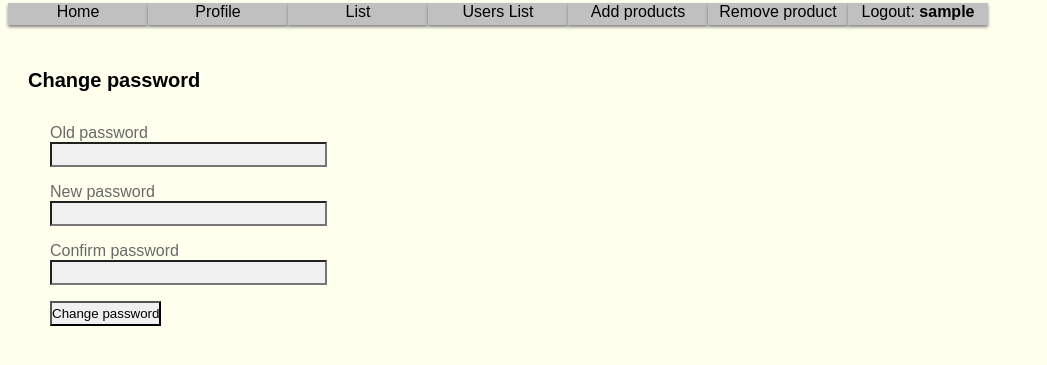
After one commit to OrJaku/shop-application, a Flask app: page /change_password in a window 1280 px wide. The commit adds this page. Shown: the top 365 px of the page, without its empty margins (0-1047 px from the left). Run offline with Flask 2, Linux system fonts and the light colour scheme; the visitor is signed in with stand-in values (Sample User, id 1); data comes from the database, SQL or seed files in the repository.

Commit message:
Added endpoint '/profile' with 'Change password' function

```diff
--- a/app/forms.py
+++ b/app/forms.py
@@ -27,3 +27,10 @@ class LoginForm(FlaskForm):
     username = StringField('Username', validators=[DataRequired()])
     password = PasswordField('Password', validators=[DataRequired()])
     submit = SubmitField('Sing In')
+
+
+class ChangePasswordForm(FlaskForm):
+    old_password = PasswordField('Old password', validators=[DataRequired()])
+    new_password = PasswordField('New password', validators=[DataRequired()])
+    conf_password = PasswordField('Confirm password', validators=[DataRequired()])
+    submit = SubmitField('Change password')
--- a/app/models.py
+++ b/app/models.py
@@ -38,10 +38,6 @@ class User(UserMixin, db.Model):
     def check_password(self, password):
         return check_password_hash(self.password_hash, password)
 
-    # def has_role(self, current_user):
-    #     profile_role_id = UserRoles.query.filter_by(user_id=current_user.id).first().role_id
-    #     return profile_role_id
-
     def __repr__(self):
         return f'{self.username}'
 
--- a/app/shop/views.py
+++ b/app/shop/views.py
@@ -1,7 +1,7 @@
 from .. import db
 from flask import render_template, request, url_for, redirect, flash, Blueprint
 from flask_login import login_user, logout_user, login_required, current_user
-from app.forms import LoginForm, RegisterForm
+from app.forms import LoginForm, RegisterForm, ChangePasswordForm
 from ..models import Product, User, Role, UserRoles
 from colorama import Fore, Style  # test
 
@@ -76,12 +76,12 @@ def users(username=None):
     if current_role() == role_req('guest') or role_req('admin'):
         users_list = db.session.query(User).all()
         if username is not None:
-            profile = User.query.filter_by(username=username).first_or_404()
-            role_temp_id = UserRoles.query.filter_by(user_id=profile.id).first().role_id
+            user = User.query.filter_by(username=username).first_or_404()
+            role_temp_id = UserRoles.query.filter_by(user_id=user.id).first().role_id
             role_name = Role.query.filter_by(id=role_temp_id).first().name
             print("ROLES", role_name)
-            print('Profile', profile)
-            return render_template("user.html", username=username, profile=profile, role=role_name)
+            print('Profile', user)
+            return render_template("user.html", username=username, user=user, role=role_name)
         return render_template("users.html", users_list=users_list, current_role=current_role(),
                                role_req=role_req('admin'))
     else:
@@ -102,6 +102,45 @@ def role(username):
     return redirect(url_for('shop.users'))
 
 
+@shop.route('/profile',  methods=['GET', 'POST'])
+@shop.route('/profile/<username>')
+@login_required
+def profile(username):
+    user = User.query.filter_by(username=current_user.username).first_or_404()
+    print("PASS_HASH:", current_user.password_hash)
+    return render_template('profile.html', profile=user)
+
+
+@shop.route('/change_password',  methods=['GET', 'POST'])
+@login_required
+def change_password():
+    form = ChangePasswordForm()
+    return render_template('changepass.html', form=form)
+
+###########################################################################################
+@shop.route('/changing',  methods=['GET', 'POST'])
+@login_required
+def changing():
+    form = ChangePasswordForm()
+    old_password = form.old_password.data
+    new_password = form.new_password.data
+    confirm_password = form.conf_password.data
+    user = User.query.filter_by(username=current_user.username).first()
+    check_password = user.check_password(old_password)
+    print(' New pass:', new_password, '\n', 'Confirmed pass:', confirm_password, '\n', 'Compered:', check_password)
+    if check_password is True:
+        if new_password != confirm_password:
+            flash('New password and confirm password need to be the same', 'error')
+        else:
+            user.password = new_password
+            db.session.add(user)
+            db.session.commit()
+            flash('Password has been changed', 'success')
+    elif check_password is False:
+        flash('Old  password is wrong', 'error')
+    return render_template('profile.html', form=form, profile=current_user)
+
+##########################################################################################
 @shop.route('/products')
 @login_required
 def products():
--- a/app/static/style.css
+++ b/app/static/style.css
@@ -53,8 +53,8 @@ body#shop_list a#shop_list,
 body#remove a#remove,
 body#logout a#logout,
 body#login a#login,
-body#users a#users
-
+body#users a#users,
+body#profile a#profile
 {
 	color: #FFFFFF;
 	background: #87CEEB;
--- a/app/templates/body.html
+++ b/app/templates/body.html
@@ -9,6 +9,9 @@
   <div id="menu" class="cb">
     <ul id="navibar">
         <li><a href="{{ url_for('shop.home') }}" id="home">Home</a></li>
+        {% if current_user.is_authenticated %}
+        <li><a href="{{ url_for('shop.profile',username=current_user)}}" id="profile">Profile</a></li>
+        {% endif %}
         <li><a href="{{ url_for('shop.shop_list') }}" id="shop_list" >List</a></li>
         <li><a href="{{ url_for('shop.users') }}" id="users">Users List</a></li>
         <li><a href="{{ url_for('shop.products') }}" id="products" >Add products</a></li>
--- /dev/null
+++ b/app/templates/changepass.html
@@ -0,0 +1,23 @@
+{% extends "body.html" %}
+{% block title %}Change password{% endblock%}
+{% block h1 %}Change password{% endblock%}
+{% block page %}
+<body id="change_password">
+    <form method="post" action="{{ url_for('shop.changing') }}">
+         {{ form.hidden_tag() }}
+        <p>
+            {{form.old_password.label}}<br>
+            {{form.old_password(size=32) }}<br>
+        </p>
+        <p>
+            {{form.new_password.label}}<br>
+            {{form.new_password (size=32) }}<br>
+        </p>
+        <p>
+            {{form.conf_password.label}}<br>
+            {{form.conf_password (size=32) }}<br>
+        </p>
+        <p>{{ form.submit() }}</p><br>
+    </form>
+</body>
+{% endblock %}
```
Also changed, not shown: app/templates/profile.html (added, +15 -0 lines), app/templates/user.html (+7 -7 lines).
